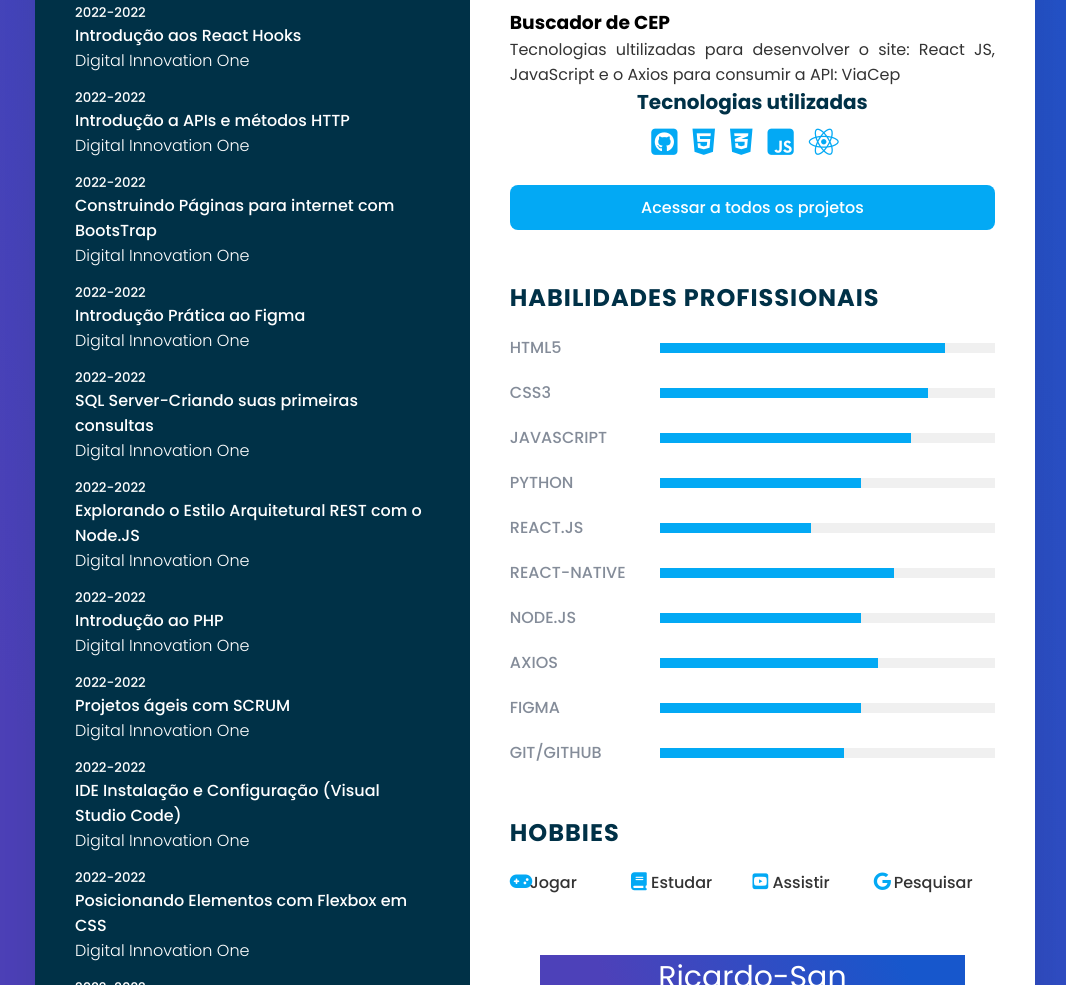
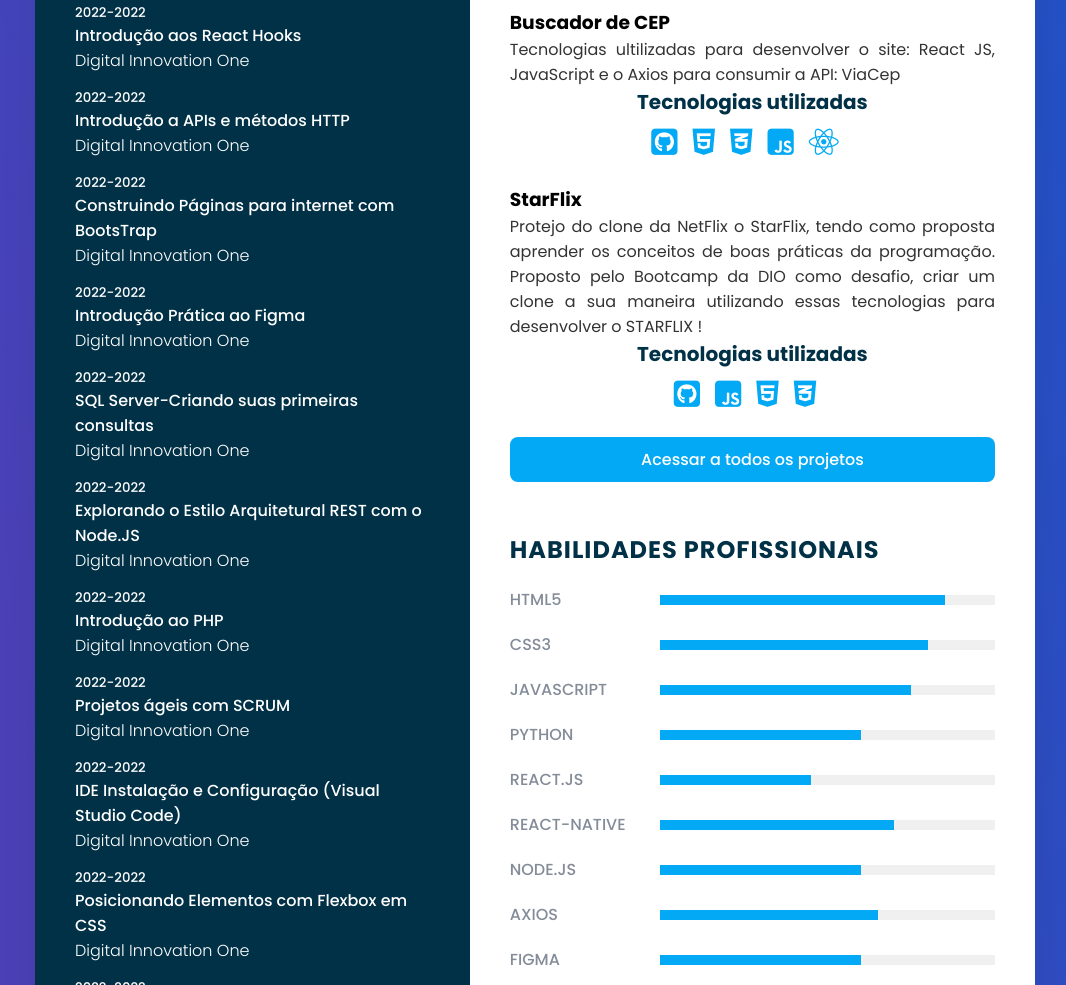
Before and after one commit to RicardoSantanaEvangelista/Portfolio, a plain HTML site: page index.html in a window 1280 px wide. Shown: the part 1600-2585 px from the top of the page, without its empty margins (105-1171 px from the left). Drawn offline with Linux system fonts and the light colour scheme.

Commit message:
Adicioando projetos pessoais

```diff
--- a/index.html
+++ b/index.html
@@ -321,6 +321,21 @@
                         </li>
                     </div>
                 </div>
+                <div class="box">
+                    <div class="year_company">
+                        <h3>StarFlix</h3>
+                        <p>Protejo do clone da NetFlix o StarFlix, tendo como proposta aprender os conceitos de boas práticas da programação.
+                            Proposto pelo Bootcamp da DIO como desafio, criar um clone a sua maneira utilizando essas tecnologias para desenvolver o STARFLIX !
+                        </p>
+                        <h2 class="sub-icons-text">Tecnologias utilizadas</h2>
+                        <li class="info-contact-experience">
+                            <a class="text-experience" href="https://github.com/RicardoSantanaEvangelista/Clone-Netflix" target="_blank"> <span class="icon"><i class="fab fa-github-square icons-ex" aria-hidden="true"></i></span></a>
+                            <a class="text-experience" href="https://developer.mozilla.org/pt-BR/docs/Web/JavaScript" target="_blank"><span class="icon"><i class="fab fa-js-square icons-ex"></i></span></a>
+                            <a class="text-experience" href="https://developer.mozilla.org/pt-BR/docs/Web/HTML" target="_blank"> <span class="icon"><i class="fa fa-html5 icons-ex" aria-hidden="true"></i></span></a>
+                            <a class="text-experience" href="https://developer.mozilla.org/pt-BR/docs/Web/CSS" target="_blank"><span class="icon"><i class="fab fa-css3-alt icons-ex"></i></span></a>
+                        </li>
+                    </div>
+                </div>
                 <a href="https://github.com/RicardoSantanaEvangelista"  target="_blank" class="repositorios">Acessar a todos os projetos</a>
             </div>
             <div class="about skills">
```
